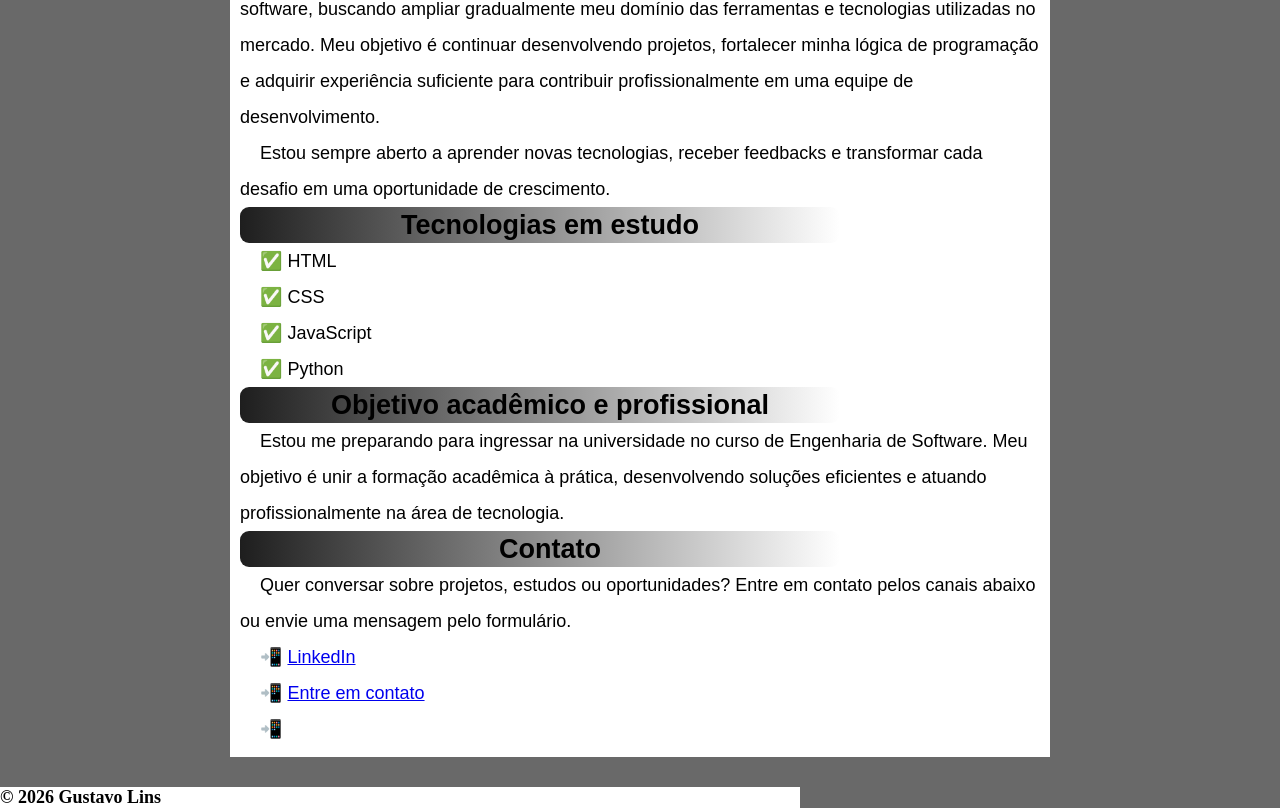
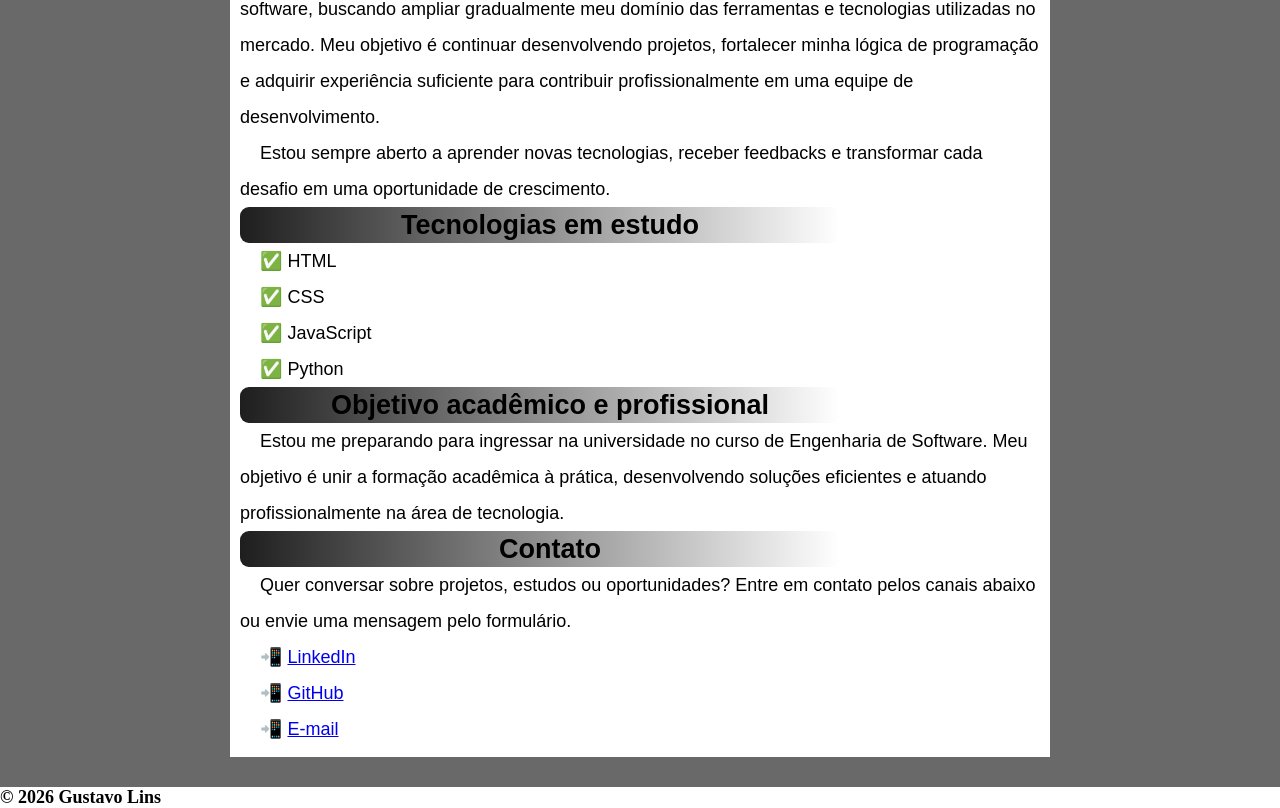
Before and after one commit to gustavolinsac-cloud/gustavolins.port, a plain HTML site: page index.html/index.html in a window 1280 px wide. Shown: the part 681-1489 px from the top of the page. Drawn offline with Linux system fonts and the light colour scheme.

Commit message:
melhorei e deixei correta o meio de contato cmg

```diff
--- a/index.html/index.html
+++ b/index.html/index.html
@@ -52,9 +52,10 @@
             Entre em contato pelos canais abaixo ou envie uma mensagem pelo formulário.</p>
 
             <ul>
-                <li><a href="www.linkedin.com/in/gustavo-lins-undefined-785a0642b" target="_blank" rel="external">LinkedIn</a></li>
-                <li><a href="gustavolins.ac@gmail.com" target="_blank">Entre em contato</a></li>
-                <li id="li3"><a href=""></a></li>
+                <li><a href="https://www.linkedin.com/in/gustavo-lins-undefined-785a0642b" target="_blank" rel="external">LinkedIn</a></li>
+                <li><a href="https://github.com/gustavolinsac-cloud" target="_blank">GitHub</a></li>
+                <li><a href="https://www.gustavolins.ac@gmail.com">E-mail</a></li>
+
             </ul>
 
         </article>
--- a/index.html/style.css
+++ b/index.html/style.css
@@ -105,6 +105,5 @@
 footer{
     background-color: white;
     font-size: 9px;
-    max-width: 800px;
     min-width: 320px;
 }
```
